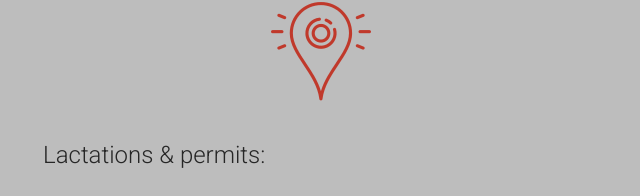
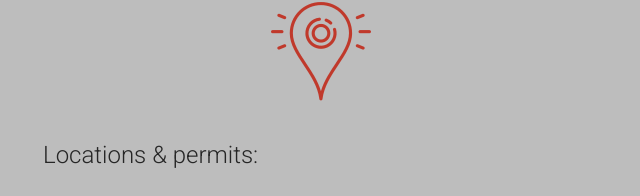
Before and after one commit to amansatija/ikigai-website, a plain HTML site: page services_shooting.html in a window 1280 px wide. Shown: the part 1099-1295 px from the top of the page, 612-1252 px from the left. Drawn offline with Linux system fonts and the light colour scheme; files whose address does not match are found by name.

Commit message:
Fixed spelling of locations

```diff
--- a/services_shooting.html
+++ b/services_shooting.html
@@ -159,7 +159,7 @@
 <!--							<i class="icon-gears"></i>-->
                             <img class="center-block" src="images/icons8-marker-100.png"></img>
 							<div class="holder-section">
-								<h3>Lactations & permits:</h3>
+								<h3>Locations & permits:</h3>
                                 <ul>
                                     <li>
                                         <p>We can also obtain state and local lactation permits along with necessary approvals. Our liaison with the local government bodies ensures that the shooting process is seamless.
```
